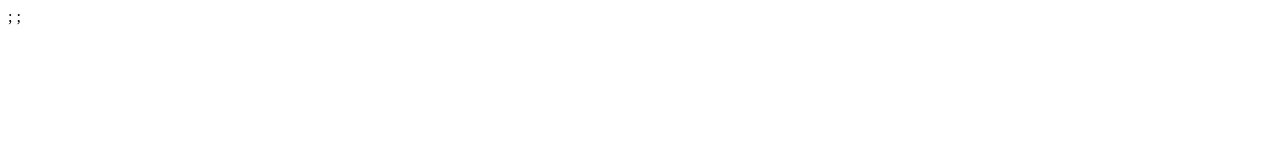
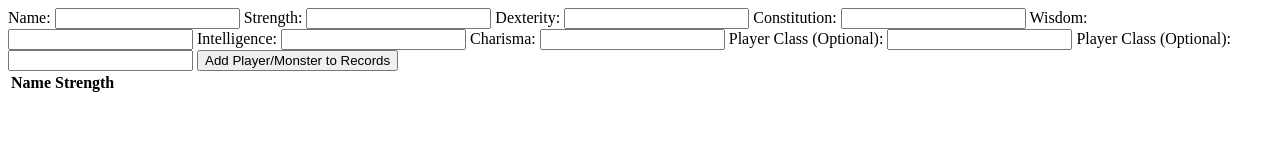
Before and after one commit to aharasymiw/Week1-Day4, a plain HTML site: page index.html in a window 1280 px wide. Drawn offline with Linux system fonts and the light colour scheme.

Commit message:
add a readme file, and start coding the index file

```diff
--- a/index.html
+++ b/index.html
@@ -1,13 +1,68 @@
 <!DOCTYPE html>
 <html lang="en">
 	<head>
-		<meta charset = "UTF-8">;
-		<link rel="stylesheet" href="style.css">;
+		<link rel="stylesheet" href="style.css">
+
+		<meta name="author" content="Andrew Harasymiw">
+		<meta name="description" content="A simple charactersheet for week 1 homework">
+
 		<title>Template Page</title>
 	</head>
 
 	<body>
 
+		<label for="name">Name:</label>
+		<input type="text" name="name" id="name">
+
+		<label for="strength">Strength:</label>
+		<input type="text" name="strength" id="strength">
+
+		<label for="dexterity">Dexterity:</label>
+		<input type="text" name="dexterity" id="dexterity">
+
+		<label for="constitution">Constitution:</label>
+		<input type="text" name="constitution" id="constitution">
+
+		<label for="wisdom">Wisdom:</label>
+		<input type="text" name="wisdom" id="wisdom">
+
+		<label for="intelligence">Intelligence:</label>
+		<input type="text" name="intelligence" id="intelligence">
+
+		<label for="charisma">Charisma:</label>
+		<input type="text" name="charisma" id="charisma">
+
+		<label for="class">Player Class (Optional):</label>
+		<input type="text" name="class" id="class">
+
+		<label for="class">Player Class (Optional):</label>
+		<input type="text" name="class" id="class">
+
+		<button id="addMonster">Add Player/Monster to Records</button>
+
+		<table>
+			<tr>
+				<th>Name</th>
+				<th>Strength</th>
+				<th></th>
+				<th></th>
+				<th></th>
+				<th></th>
+				<th></th>
+				<th></th>
+			</tr>
+<!--			<tr>
+				<td></td>
+				<td></td>
+				<td></td>
+				<td></td>
+				<td></td>
+				<td></td>
+				<td></td>
+				<td></td>
+			</tr>	-->
+		</table>
+
 		<script src="jquery.js"></script>
 		<script src="script.js"></script>
 	</body>
```
Also changed, not shown: 1 other file.
